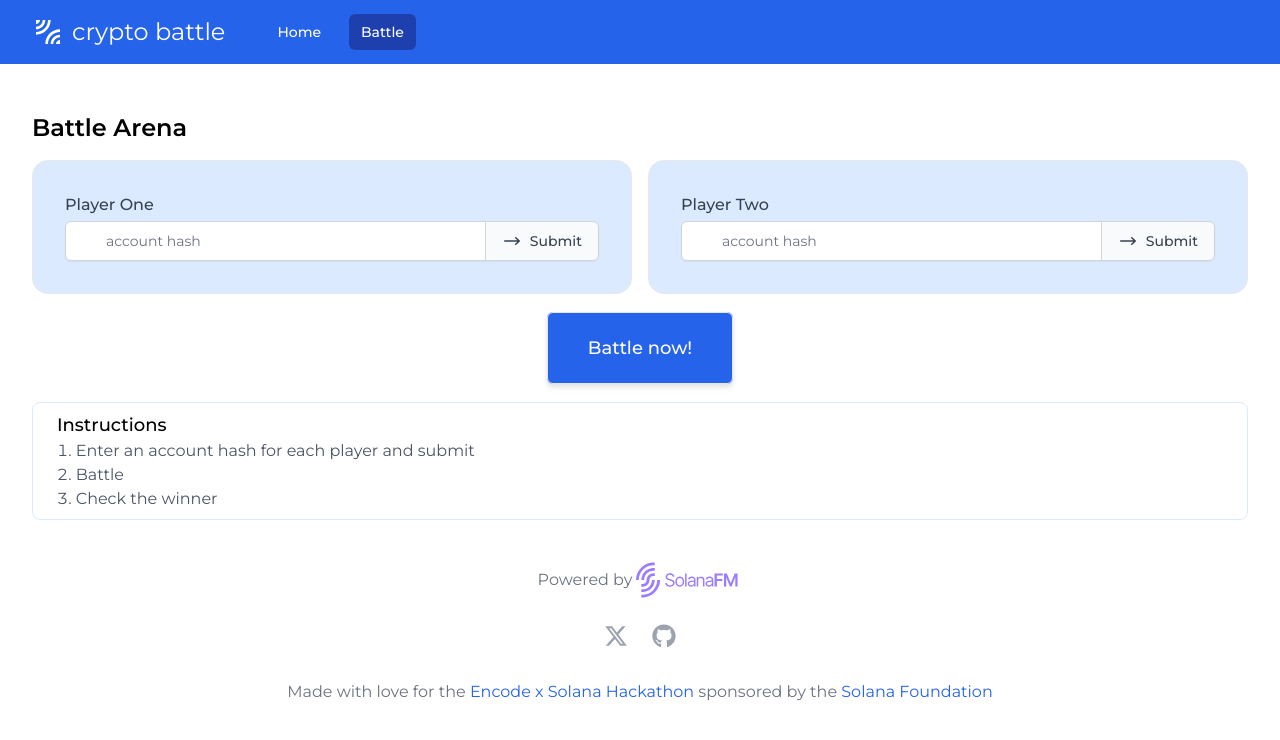
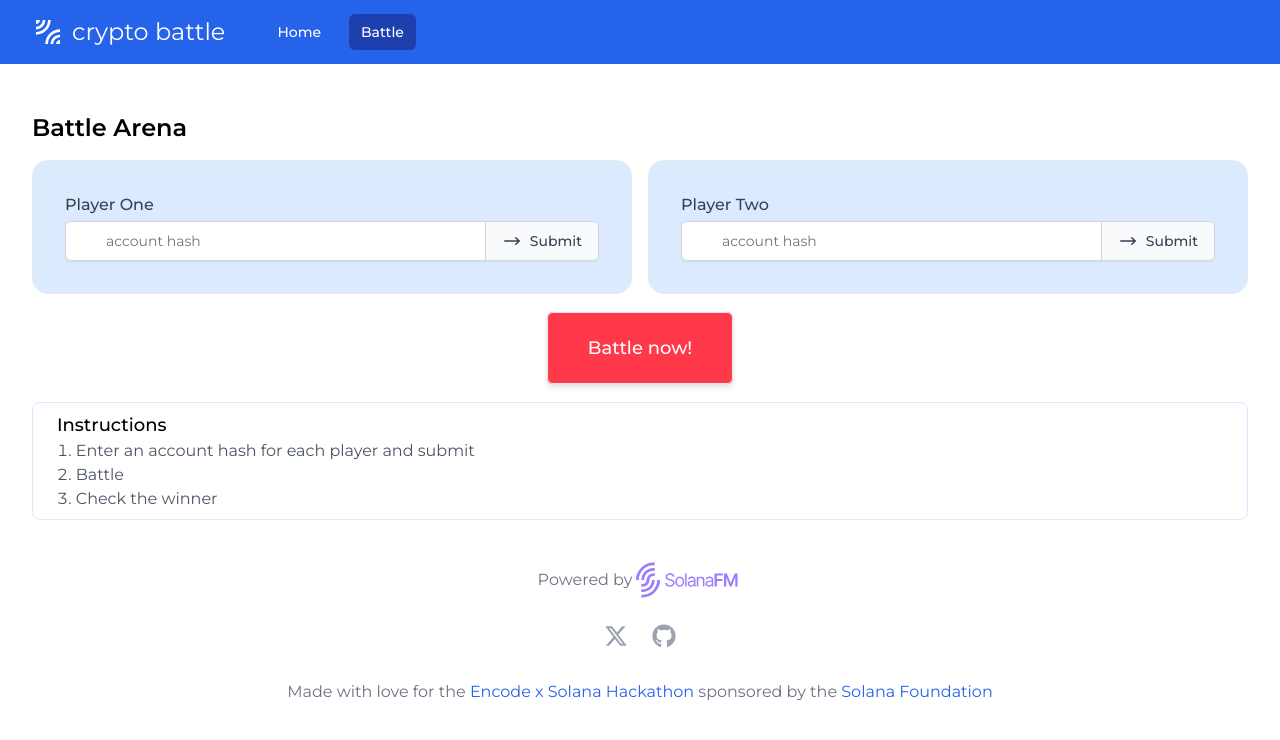
Before and after one commit to ivanmolto/cryptobattle, a React (Vite) app: page /battle in a window 1280 px wide. Shown: the top 740 px of the page. Built offline with nearby package versions, Linux system fonts and the light colour scheme.

Commit message:
feat: Update battle button color

```diff
--- a/src/components/Battle.jsx
+++ b/src/components/Battle.jsx
@@ -113,7 +113,7 @@ export default class Battle extends React.Component {
                   pathname: "/results",
                   search: `?playerOne=${playerOne}&playerTwo=${playerTwo}`,
                 }}
-                className={`items-center justify-center rounded-md border border-1 bg-blue-600 px-8 py-3 text-base font-medium text-white hover:bg-blue-700 md:py-6 md:px-10 md:text-lg ${
+                className={`items-center justify-center rounded-md border border-1 bg-[#ff394a] px-8 py-3 text-base font-medium text-white hover:bg-blue-700 md:py-6 md:px-10 md:text-lg ${
                   disabled ? "disabled" : ""
                 }`}
               >
```
